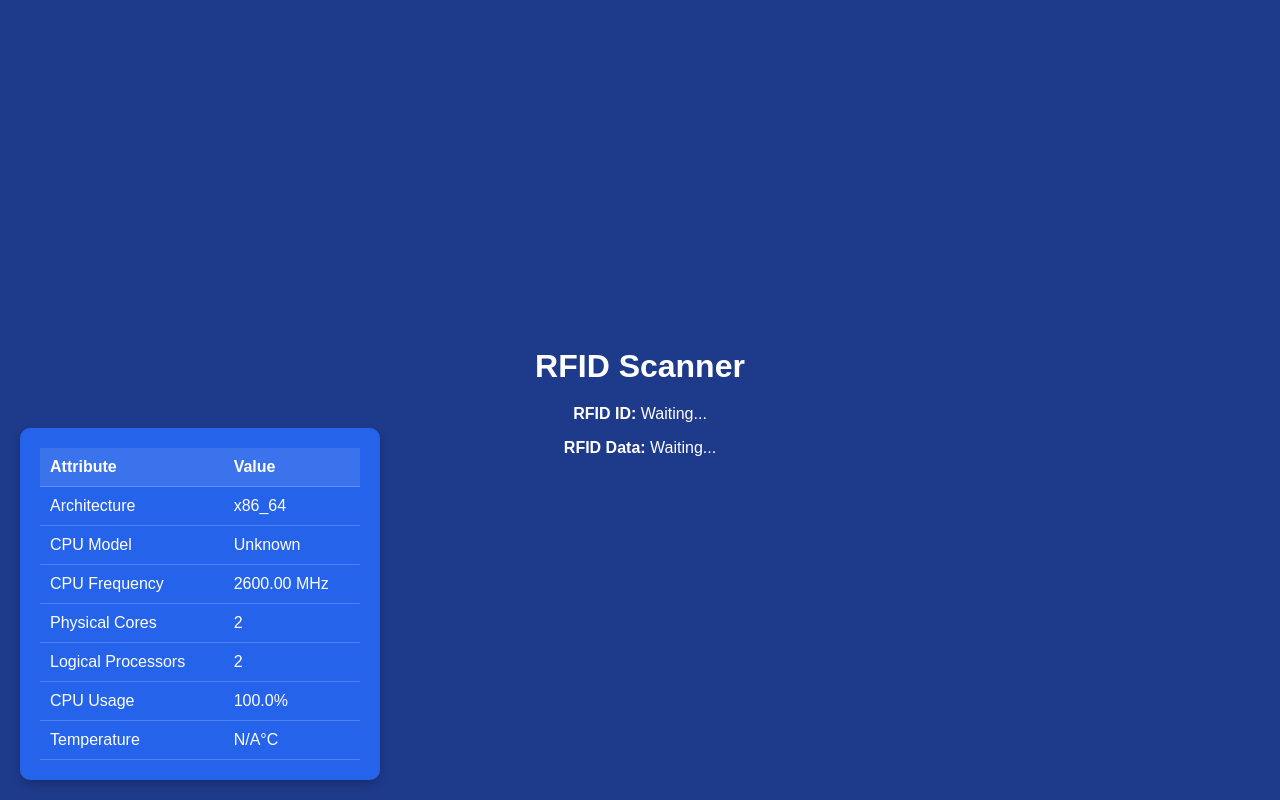
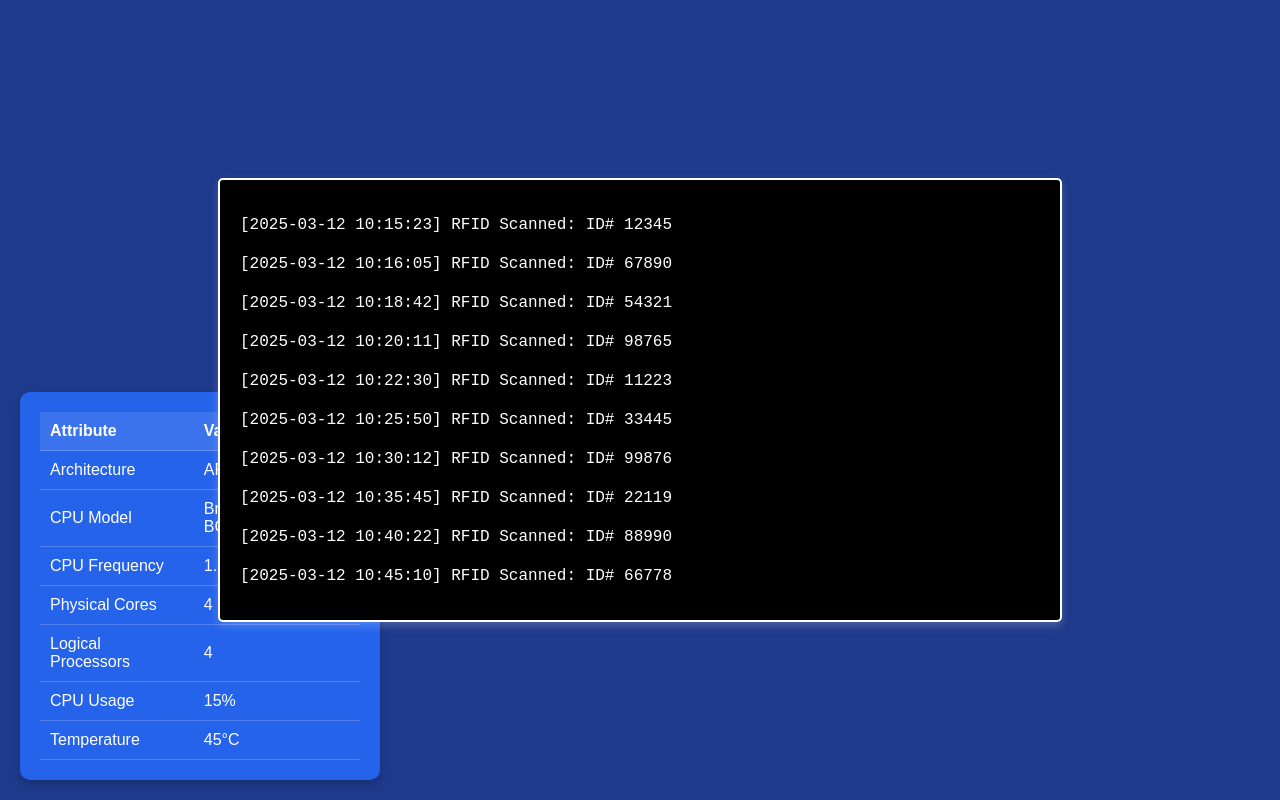
Before and after one commit to Error404-Devs/HS-Stage2, a Flask app: page / in a window 1280 px wide. Run offline with Flask 3, Linux system fonts and the light colour scheme; data that the repository does not hold is empty.

Commit message:
Added hardcoded terminal for logs

```diff
--- a/flask-app/app/frontend/routes.py
+++ b/flask-app/app/frontend/routes.py
@@ -31,7 +31,7 @@
 
 @frontend_bp.route("/")
 def home():
-    cpu_info = get_cpu_info()
+    # cpu_info = get_cpu_info()
 
     # Fetch RFID data from backend
     try:
@@ -40,7 +40,7 @@
     except:
         rfid_data = {"id": "N/A", "text": "No data available"}
 
-    return render_template("index.html", cpu_info=cpu_info, rfid_data=rfid_data)
+    return render_template("index.html", rfid_data=rfid_data)
 
 
 @frontend_bp.route("/login", methods=["GET", "POST"])
--- a/flask-app/app/templates/index.html
+++ b/flask-app/app/templates/index.html
@@ -3,7 +3,7 @@
   <head>
     <meta charset="UTF-8" />
     <meta name="viewport" content="width=device-width, initial-scale=1.0" />
-    <title>CPU Info</title>
+    <title>CPU Info & RFID Logs</title>
     <style>
       body {
         font-family: Arial, sans-serif;
@@ -16,16 +16,37 @@
         justify-content: center;
         align-items: center;
         height: 100vh;
+        flex-direction: column;
       }
 
       .container {
+        display: flex;
+        justify-content: center;
+        align-items: center;
+        height: 100%;
         width: 100%;
-        text-align: center;
+        z-index: 100;
       }
 
-      h1 {
-        font-size: 2rem;
-        margin-bottom: 20px;
+      .terminal {
+        background-color: #000;
+        color: #fff; /* White text */
+        font-family: "Courier New", monospace;
+        padding: 20px;
+        width: 800px;
+        height: 400px;
+        border-radius: 5px;
+        overflow-y: auto; /* Enables scrolling */
+        border: 2px solid #fff; /* White border */
+        text-align: left;
+        box-shadow: 0px 4px 8px rgba(255, 255, 255, 0.2);
+        display: flex;
+        flex-direction: column;
+        justify-content: flex-start;
+      }
+
+      .log-entry {
+        margin-bottom: 5px;
       }
 
       .card {
@@ -56,26 +77,23 @@
         background-color: rgba(255, 255, 255, 0.1);
       }
     </style>
-     <script>
-        function fetchRFIDData() {
-            fetch('/api/rfid/latest')
-                .then(response => response.json())
-                .then(data => {
-                    document.getElementById('rfid-id').innerText = data.id || "No ID";
-                    document.getElementById('rfid-text').innerText = data.text || "No Data";
-                })
-                .catch(error => console.error("Error fetching RFID data:", error));
-        }
-
-        setInterval(fetchRFIDData, 3000); // Fetch data every 3 seconds
-    </script>
   </head>
   <body>
     <div class="container">
-    <h1>RFID Scanner</h1>
-    <p><strong>RFID ID:</strong> <span id="rfid-id">Waiting...</span></p>
-    <p><strong>RFID Data:</strong> <span id="rfid-text">Waiting...</span></p>
+      <div class="terminal">
+        <p class="log-entry">[2025-03-12 10:15:23] RFID Scanned: ID# 12345</p>
+        <p class="log-entry">[2025-03-12 10:16:05] RFID Scanned: ID# 67890</p>
+        <p class="log-entry">[2025-03-12 10:18:42] RFID Scanned: ID# 54321</p>
+        <p class="log-entry">[2025-03-12 10:20:11] RFID Scanned: ID# 98765</p>
+        <p class="log-entry">[2025-03-12 10:22:30] RFID Scanned: ID# 11223</p>
+        <p class="log-entry">[2025-03-12 10:25:50] RFID Scanned: ID# 33445</p>
+        <p class="log-entry">[2025-03-12 10:30:12] RFID Scanned: ID# 99876</p>
+        <p class="log-entry">[2025-03-12 10:35:45] RFID Scanned: ID# 22119</p>
+        <p class="log-entry">[2025-03-12 10:40:22] RFID Scanned: ID# 88990</p>
+        <p class="log-entry">[2025-03-12 10:45:10] RFID Scanned: ID# 66778</p>
+      </div>
     </div>
+
     <div class="card">
       <table>
         <tr>
```
